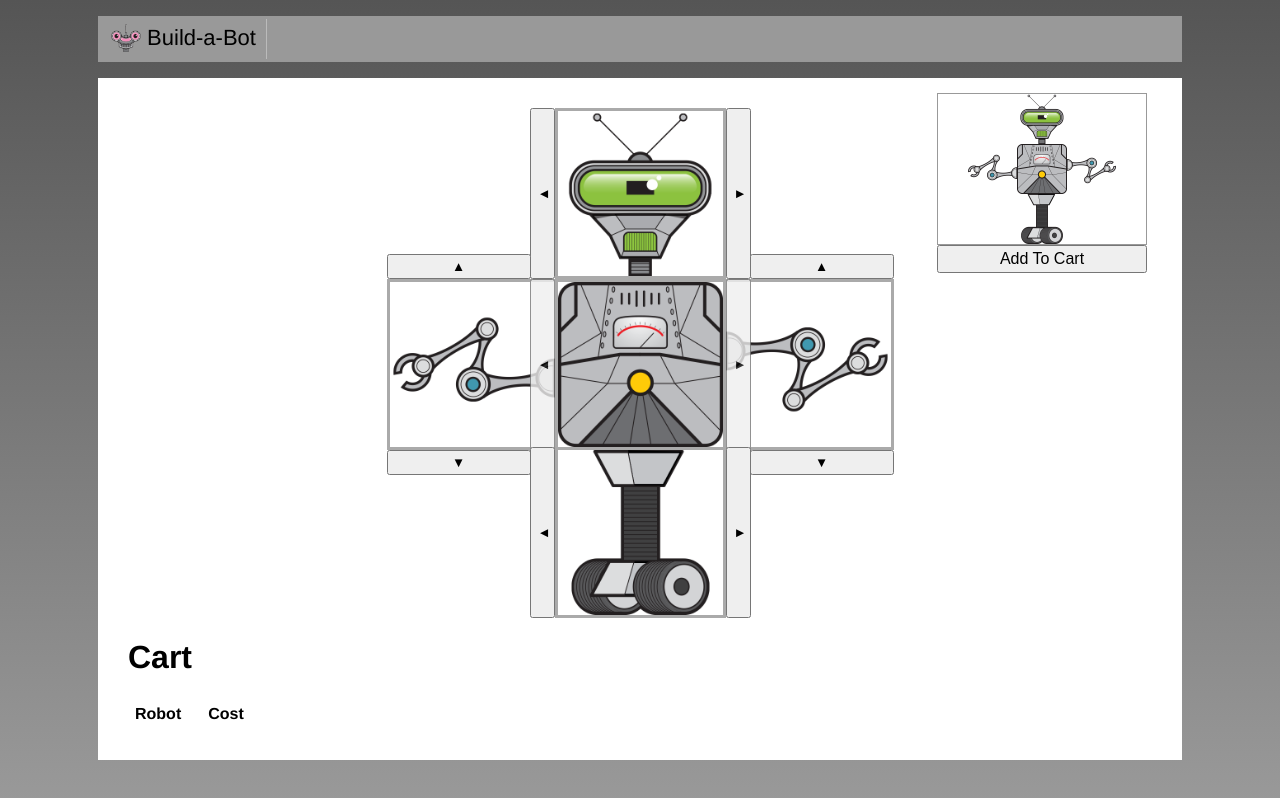
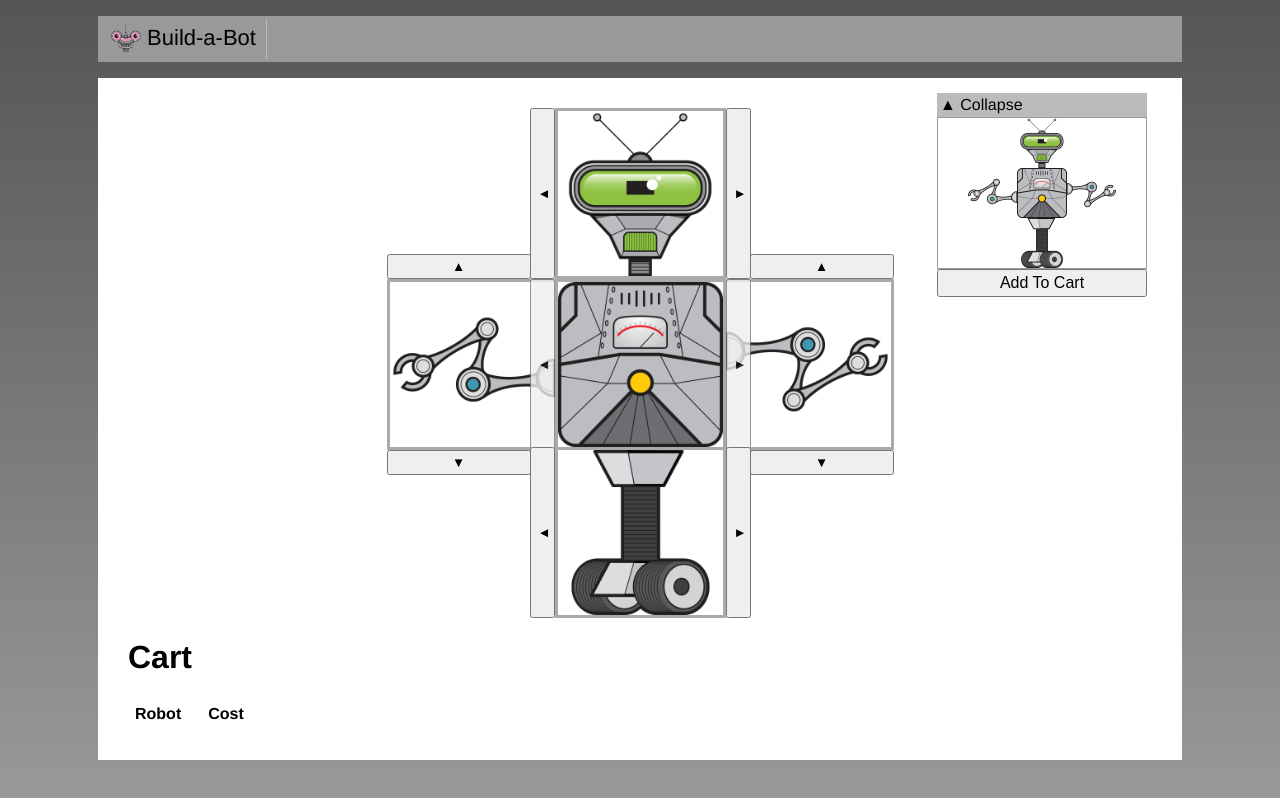
Before and after one commit to Am-iir/build-a-bot, a Vue app: page / in a window 1280 px wide. Built offline with nearby package versions, Linux system fonts and the light colour scheme.

Commit message:
Injecting content into child component with slot

```diff
--- /dev/null
+++ b/src/shared/CollapsibleSection.vue
@@ -0,0 +1,27 @@
+<template>
+    <div>
+        <div class="header">
+            <span v-if="open" @click="open = !open">&#x25B2; Collapse</span>
+            <span v-if="!open" @click="open =!open">&#x25BC; Expand</span>
+        </div>
+        <slot v-if="open">
+        </slot>
+    </div>
+</template>
+
+<script>
+    export default {
+        name: "CollapsibleSection",
+        data(){
+            return{open:true};
+        }
+    }
+</script>
+
+<style scoped>
+.header{
+    background-color: #bbb;
+    padding: 3px;
+    cursor: pointer;
+}
+</style>
```
Also changed, not shown: src/build/RobotBuilder.vue.
